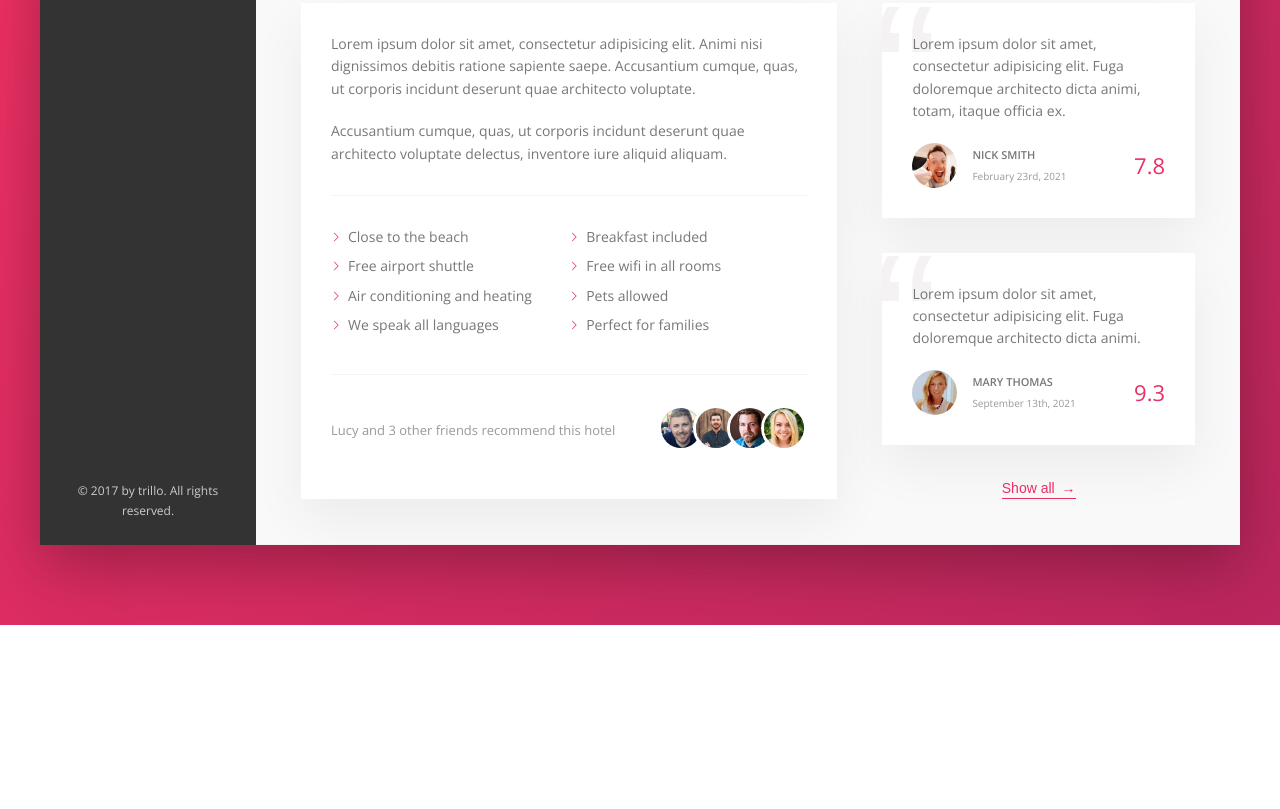
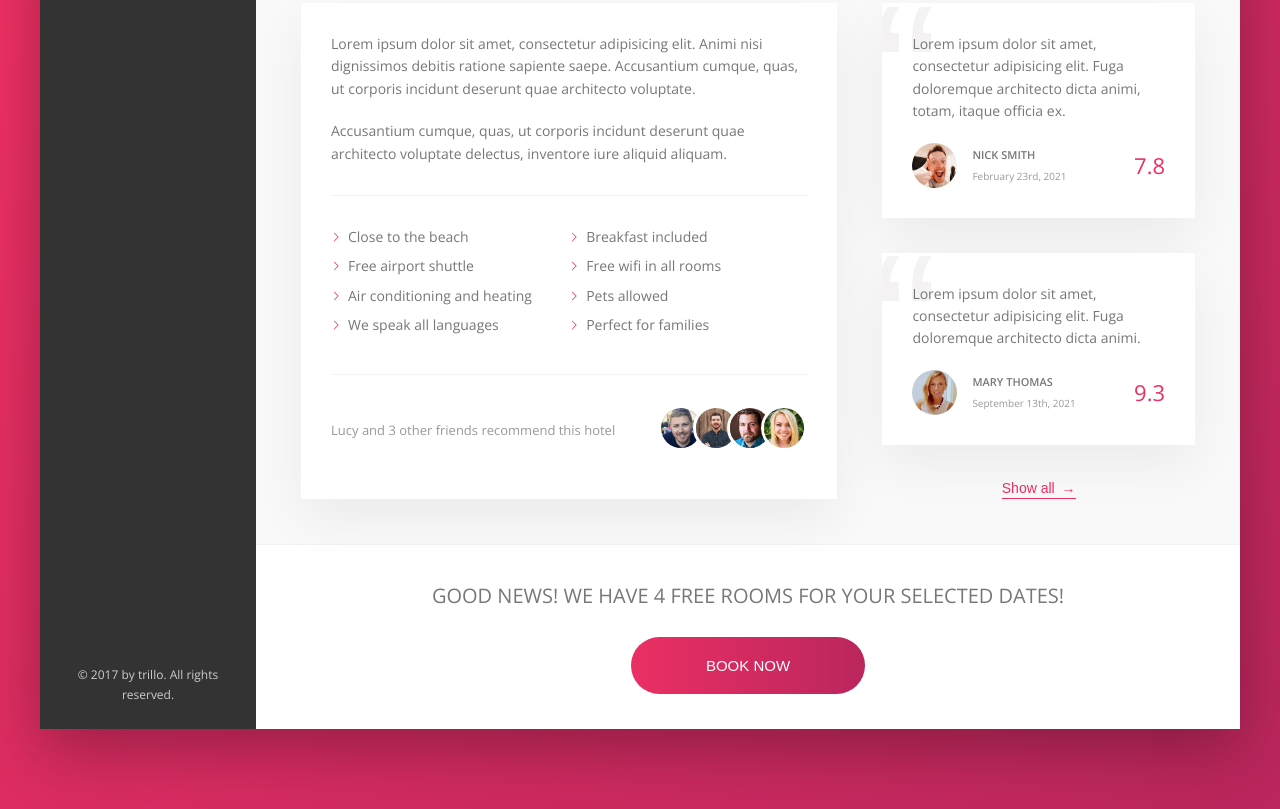
Before and after one commit to ESSODillon/Trillo, a website: page index.html in a window 1280 px wide. Shown: the part 644-1453 px from the top of the page. Before the commit the page ends 1269 px from the top, so only its background shows below. Drawn offline with nearby package versions, Linux system fonts and the light colour scheme.

Commit message:
CTA Section Build

```diff
--- a/index.html
+++ b/index.html
@@ -202,6 +202,17 @@
                         <button class="btn-inline">Show all <span>&rarr;</span></button>
                     </div>
                 </div>
+
+                <div class="cta">
+                        <h2 class="cta__book-now">
+                            Good news! We have 4 free rooms for your selected dates!
+                        </h2>
+                        <button class="btn">
+                            <span class="btn__visible">Book now</span>
+                            <span class="btn__invisible">Only 4 rooms left</span>
+
+                        </button>
+                    </div>
             </main>
 
         </div>
--- a/sass/_components.scss
+++ b/sass/_components.scss
@@ -448,3 +448,77 @@
     z-index: 1;
   }
 }
+
+///////////////////////////////////////
+// CALL TO ACTION
+
+.cta {
+  padding: 3.5rem 0;
+  text-align: center;
+
+  &__book-now {
+    font-size: 2rem;
+    font-weight: 300;
+    text-transform: uppercase;
+    margin-bottom: 2.5rem;
+  }
+}
+
+///////////////////////////////////////
+// CALL TO ACTION BUTTON
+
+.btn {
+  font-size: 1.5rem;
+  font-weight: 300;
+  text-transform: uppercase;
+  border-radius: 100px;
+  border: none;
+  background-image: linear-gradient(
+    to right,
+    var(--color-primary),
+    var(--color-primary-dark)
+  );
+  color: #fff;
+  cursor: pointer;
+  position: relative;
+  overflow: hidden;
+
+  & > * {
+    display: inline-block;
+    height: 100%;
+    width: 100%;
+    transition: all 0.2s;
+  }
+
+  &__visible {
+    padding: 2rem 7.5rem;
+  }
+
+  &__invisible {
+    position: absolute;
+    padding: 2rem 0;
+    left: 0;
+    top: -100%;
+  }
+
+  &:hover {
+    background-image: linear-gradient(
+      to left,
+      var(--color-primary),
+      var(--color-primary-dark)
+    );
+  }
+
+  &:hover &__visible {
+    transform: translateY(100%);
+  }
+
+  &:hover &__invisible {
+    top: 0;
+  }
+
+  &:focus {
+    outline: none;
+    animation: pulsate 1s infinite;
+  }
+}
```
Also changed, not shown: css/style.css.
